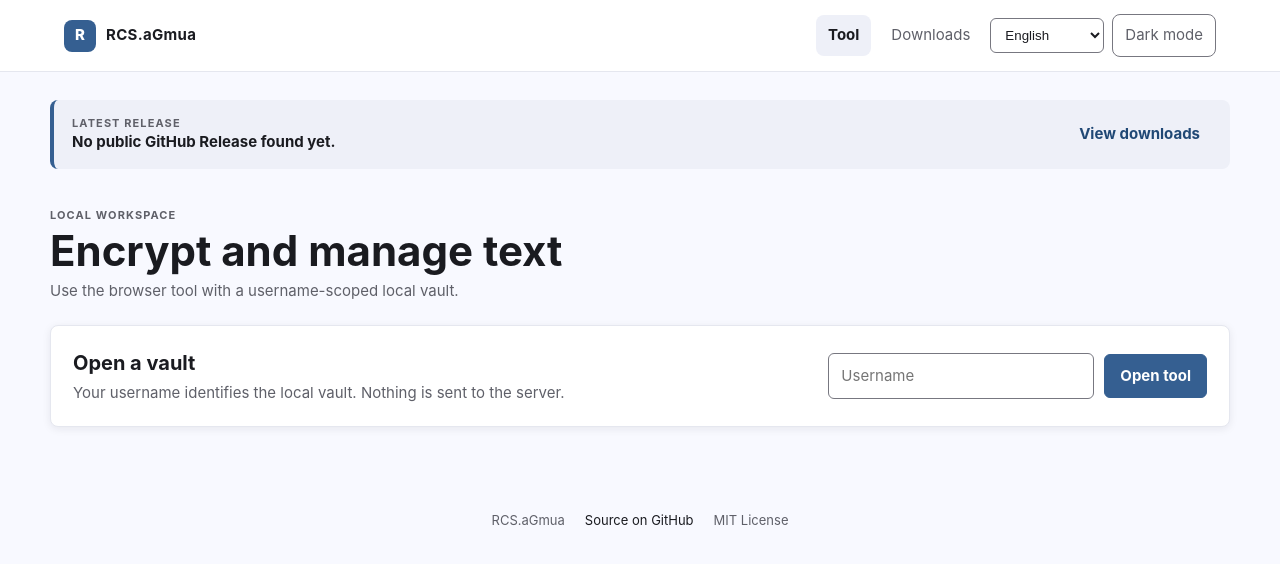
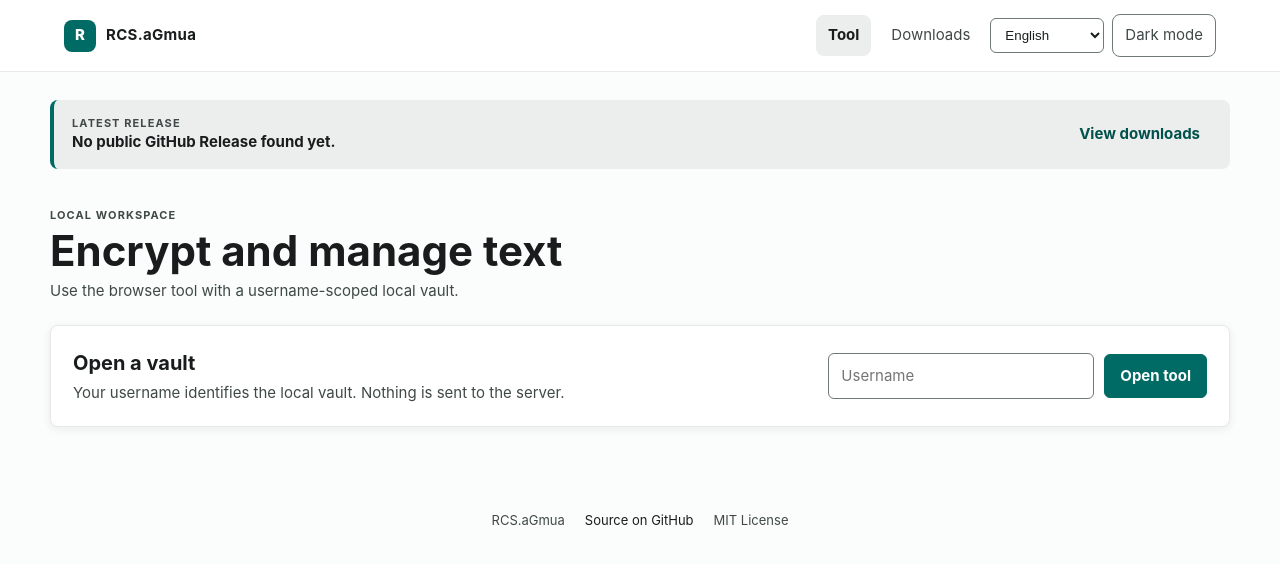
Before and after one commit to RinCynar/rcs.aGmua, a website: page web/index.html in a window 1280 px wide. Drawn offline with Linux system fonts and the light colour scheme; no server answers.

Commit message:
feat(web): switch theme to cyan MD3 palette seeded from #39c5bb

```diff
--- a/web/styles.css
+++ b/web/styles.css
@@ -1,17 +1,17 @@
 :root {
   color-scheme: light;
-  --surface: #f8f9ff;
-  --surface-container: #eef0f8;
-  --surface-high: #e5e7ef;
+  --surface: #fafdfb;
+  --surface-container: #eceeed;
+  --surface-high: #e6e9e7;
   --surface-low: #ffffff;
-  --text: #1a1b20;
-  --muted: #5f6069;
-  --outline: #777780;
-  --primary: #355f91;
-  --primary-strong: #204875;
+  --text: #191c1c;
+  --muted: #3f4947;
+  --outline: #6f7977;
+  --primary: #006a64;
+  --primary-strong: #00504b;
   --on-primary: #ffffff;
-  --secondary: #526070;
-  --danger: #b3261e;
+  --secondary: #4a6360;
+  --danger: #ba1a1a;
   --success: #2e6b4e;
   --shadow: 0 2px 8px rgba(28, 31, 38, .08);
 }
@@ -30,17 +30,17 @@ body {
 
 body.dark {
   color-scheme: dark;
-  --surface: #111318;
-  --surface-container: #1d2027;
-  --surface-high: #292c34;
-  --surface-low: #17191f;
-  --text: #e3e2e9;
-  --muted: #c5c5cf;
-  --outline: #92939d;
-  --primary: #a8c8fa;
-  --primary-strong: #d1e2ff;
-  --on-primary: #123354;
-  --secondary: #b9c7da;
+  --surface: #101414;
+  --surface-container: #1d2020;
+  --surface-high: #272b2a;
+  --surface-low: #191c1c;
+  --text: #e0e3e2;
+  --muted: #bec9c6;
+  --outline: #899391;
+  --primary: #50dbd0;
+  --primary-strong: #71f7ec;
+  --on-primary: #003734;
+  --secondary: #b0ccc8;
   --danger: #ffb4ab;
   --success: #9fd4b4;
   --shadow: 0 2px 8px rgba(0, 0, 0, .25);
```
Also changed, not shown: app-icon.svg.
